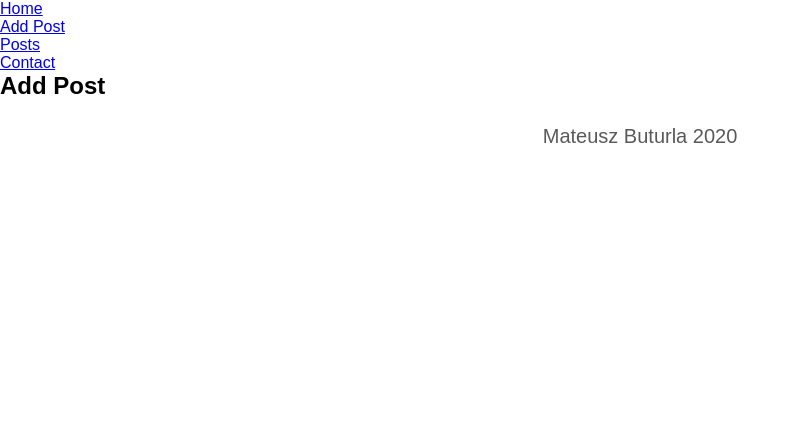
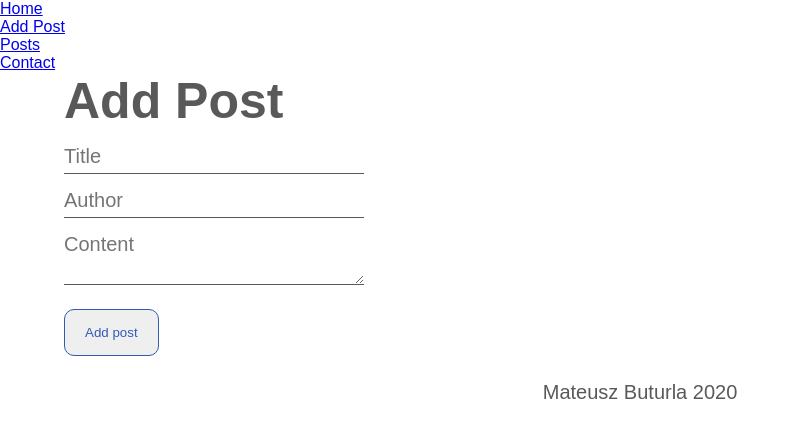
Before and after one commit to mateuszbuturla/blog.app, a React (Create React App) app in the folder client/: page /addpost in a window 1280 px wide. Shown: the top 438 px of the page, without its empty margins (0-800 px from the left). Built offline with nearby package versions, Linux system fonts and the light colour scheme.

Commit message:
create add post section

```diff
--- /dev/null
+++ b/client/src/view/addPost/AddPost.css
@@ -0,0 +1,35 @@
+.add-post {
+    width: 90%;
+    max-width: 1500px;
+    margin: 0 auto;
+    color: #595959;
+}
+
+.add-post__header {
+    font-size: 50px;
+}
+
+.add-post__input,
+.add-post__textarea {
+    border: 0px;
+    border-bottom: 1px solid #595959;
+    padding: 5px 0px;
+    margin-top: 10px;
+    font-size: 20px;
+    min-width: 300px;
+    max-width: 300px;
+}
+
+.add-post__submit {
+    border-radius: 10px;
+    border: 1px solid #335ab5;
+    color: #335ab5;
+    padding: 15px 20px;
+    margin-top: 20px;
+    transition: .3s;
+}
+
+.add-post__submit:hover {
+    color: #fff;
+    background-color: #335ab5;
+}
--- a/client/src/view/addPost/AddPost.js
+++ b/client/src/view/addPost/AddPost.js
@@ -3,11 +3,21 @@ import React from 'react';
 import Nav from '../nav/Nav';
 import Footer from '../footer/Footer';
 
+import './AddPost.css';
+
 const AddPost = () => {
     return (
         <React.Fragment>
             <Nav />
-            <h2>Add Post</h2>
+            <section className="add-post">
+                <h2 className="add-post__header">Add Post</h2>
+                <form>
+                    <input className="add-post__input" type="text" placeholder="Title" id="title" /><br />
+                    <input className="add-post__input" type="text" placeholder="Author" id="author" /><br />
+                    <textarea className="add-post__textarea" placeholder="Content" id="content"></textarea><br />
+                    <input className="add-post__submit" type="submit" value="Add post" />
+                </form>
+            </section>
             <Footer />
         </React.Fragment>
     );
```
